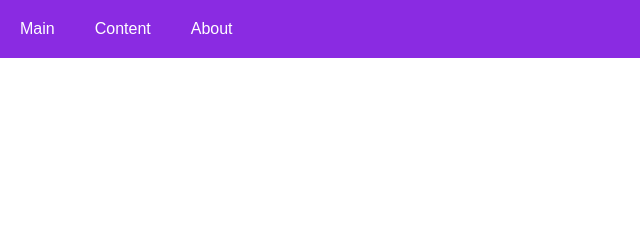
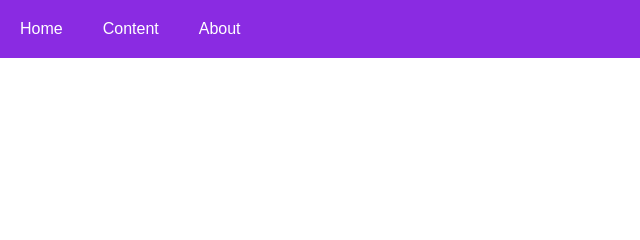
Before and after one commit to mauroquinteroos/gitflow-test, a website: page index.html in a window 1280 px wide. Shown: the top 240 px of the page, 0-640 px from the left. Drawn offline with Linux system fonts and the light colour scheme.

Commit message:
Update version

```diff
--- a/index.html
+++ b/index.html
@@ -47,7 +47,7 @@
     <header>
       <nav>
         <ul>
-          <li><a href="#">Main</a></li>
+          <li><a href="#">Home</a></li>
           <li><a href="#">Content</a></li>
           <li><a href="#">About</a></li>
         </ul>
--- a/package.json
+++ b/package.json
@@ -1,6 +1,6 @@
 {
   "name": "git-flow-test",
-  "version": "1.0.0",
+  "version": "1.0.1",
   "description": "",
   "main": "index.js",
   "scripts": {
```
